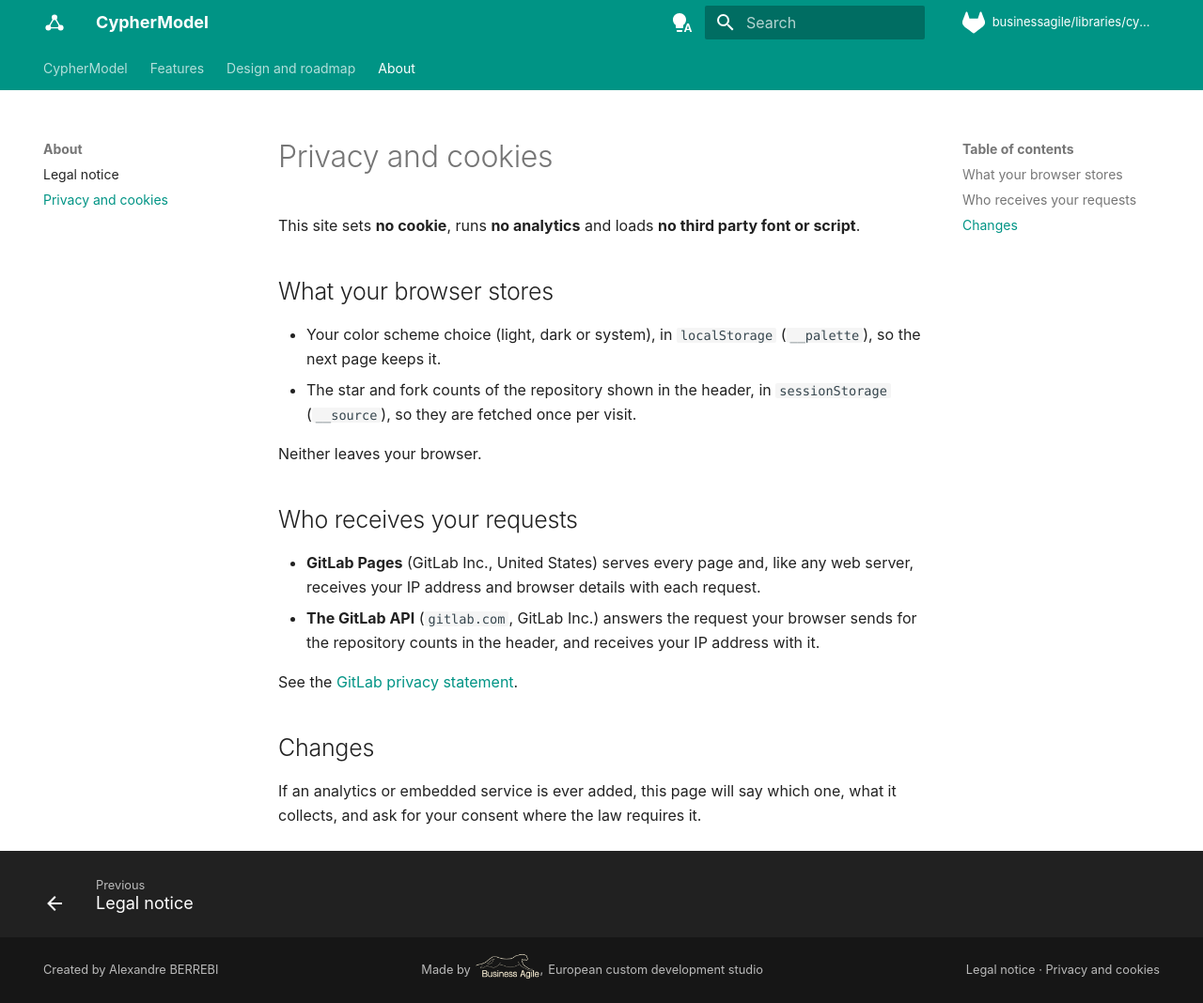
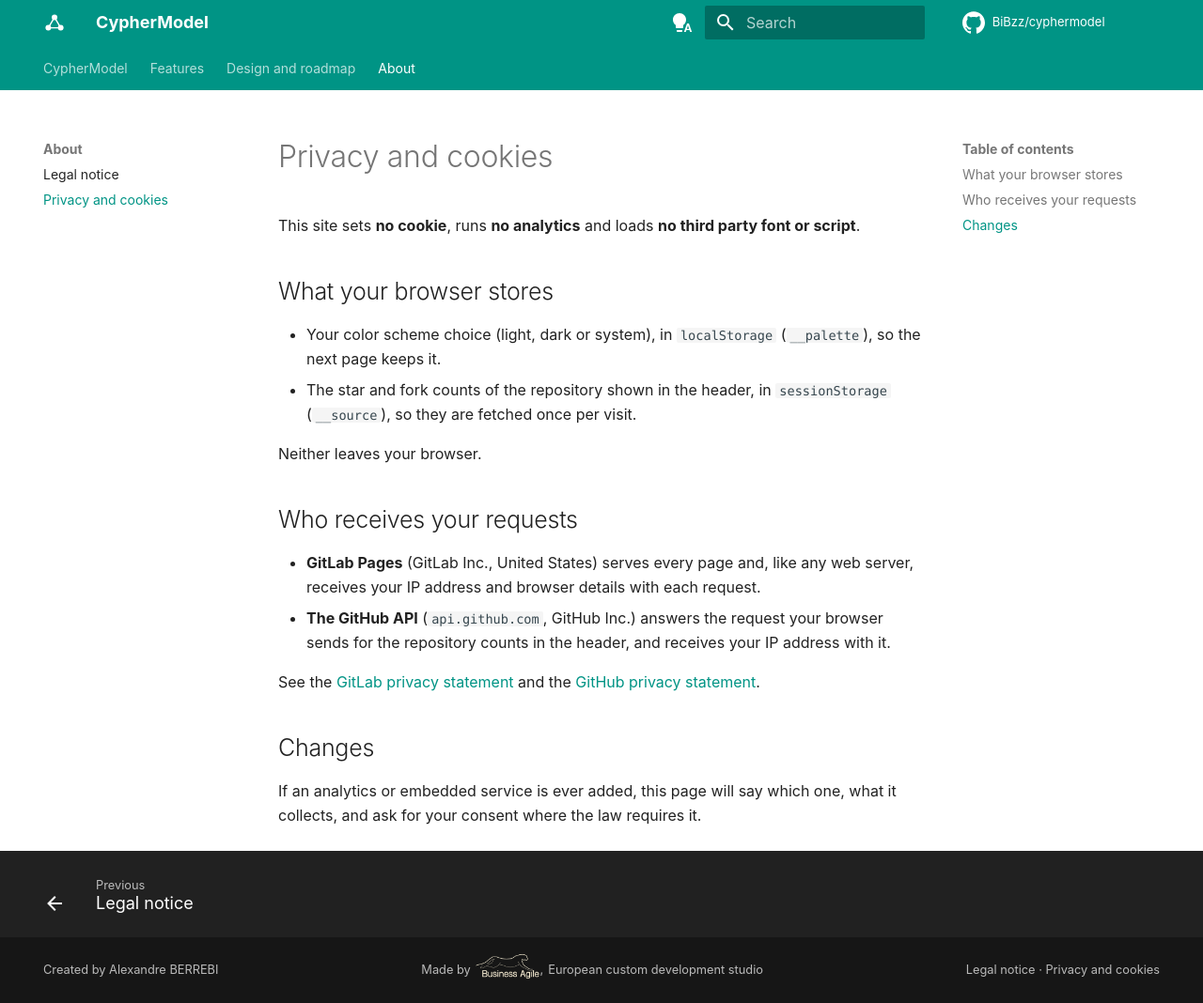
Before and after one commit to BiBzz/cyphermodel, an MkDocs documentation site: the page built from docs/about/privacy.md, in a window 1280 px wide and 1068 px high. Shown: the whole window at 94% size. Built offline with MkDocs 1.6.1 and Material for MkDocs 9.7.7, drawn with Linux system fonts in a browser that asks for light colours; comment, search, counter and statistics services are not loaded.

Commit message:
docs: show GitHub as the public repository
Stars, issues, pull requests and releases live on GitHub, but the docs header,
the PyPI links, the citation and the JSON-LD pointed to GitLab, so visitors
starred one platform and reported on the other. GitLab stays the source of
truth, and CONTRIBUTING.md still describes how pull requests are merged there.

```diff
--- a/docs/about/privacy.md
+++ b/docs/about/privacy.md
@@ -16,9 +16,10 @@ Neither leaves your browser.
 ## Who receives your requests
 
 - **GitLab Pages** (GitLab Inc., United States) serves every page and, like any web server, receives your IP address and browser details with each request.
-- **The GitLab API** (`gitlab.com`, GitLab Inc.) answers the request your browser sends for the repository counts in the header, and receives your IP address with it.
+- **The GitHub API** (`api.github.com`, GitHub Inc.) answers the request your browser sends for the repository counts in the header, and receives your IP address with it.
 
-See the [GitLab privacy statement](https://about.gitlab.com/privacy/).
+See the [GitLab privacy statement](https://about.gitlab.com/privacy/) and the
+[GitHub privacy statement](https://docs.github.com/en/site-policy/privacy-policies/github-general-privacy-statement).
 
 ## Changes
 
--- a/mkdocs.yml
+++ b/mkdocs.yml
@@ -38,12 +38,12 @@ theme:
   - search.suggest
   - toc.follow
   icon:
-    repo: simple/gitlab
+    repo: simple/github
   logo: img/icon-white.svg
   favicon: img/favicon.svg
   language: en
-repo_name: businessagile/libraries/cyphermodel
-repo_url: https://gitlab.com/businessagile/libraries/cyphermodel
+repo_name: BiBzz/cyphermodel
+repo_url: https://github.com/BiBzz/cyphermodel
 edit_uri: ""
 copyright: >-
   <span class="ba-author">Created by <a href="https://businessagile.eu/en/about" target="_blank" rel="noopener">Alexandre BERREBI</a></span>
--- a/overrides/main.html
+++ b/overrides/main.html
@@ -38,7 +38,7 @@
       "name": "CypherModel",
       "description": "Graph databases in Python, fully async and strongly typed: Pydantic models for Cypher.",
       "url": "https://cyphermodel.businessagile.eu/",
-      "codeRepository": "https://gitlab.com/businessagile/libraries/cyphermodel",
+      "codeRepository": "https://github.com/BiBzz/cyphermodel",
       "programmingLanguage": "Python",
       "runtimePlatform": "Python 3.11+",
       "license": "https://opensource.org/license/mit",
--- a/pyproject.toml
+++ b/pyproject.toml
@@ -26,7 +26,7 @@ dependencies = []
 [project.urls]
 Homepage = "https://cyphermodel.businessagile.eu"
 Documentation = "https://cyphermodel.businessagile.eu"
-Repository = "https://gitlab.com/businessagile/libraries/cyphermodel"
+Repository = "https://github.com/BiBzz/cyphermodel"
 Issues = "https://github.com/BiBzz/cyphermodel/issues"
 
 [dependency-groups]
```
Also changed, not shown: CONTRIBUTING.md (+2 -2 lines), README.md (+3 -3 lines), docs/about/legal-notice.md (+1 -1 lines), docs/index.md (+3 -3 lines), 1 other file.
